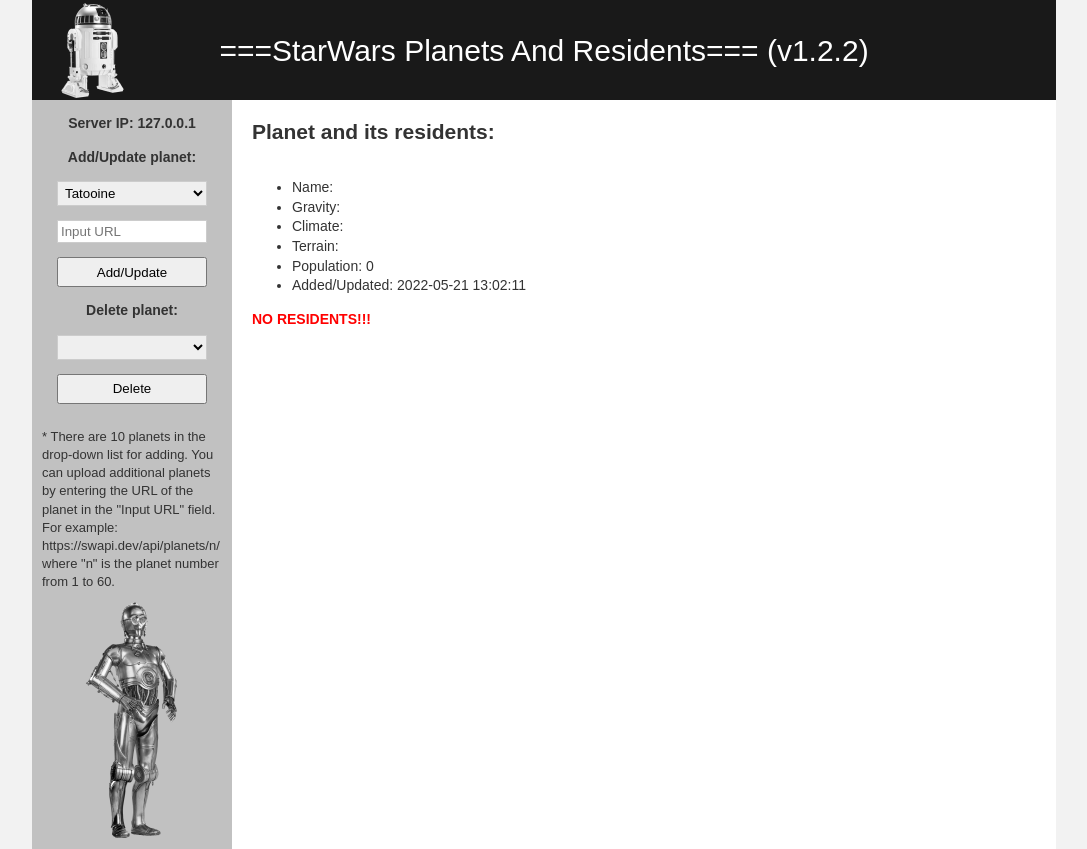
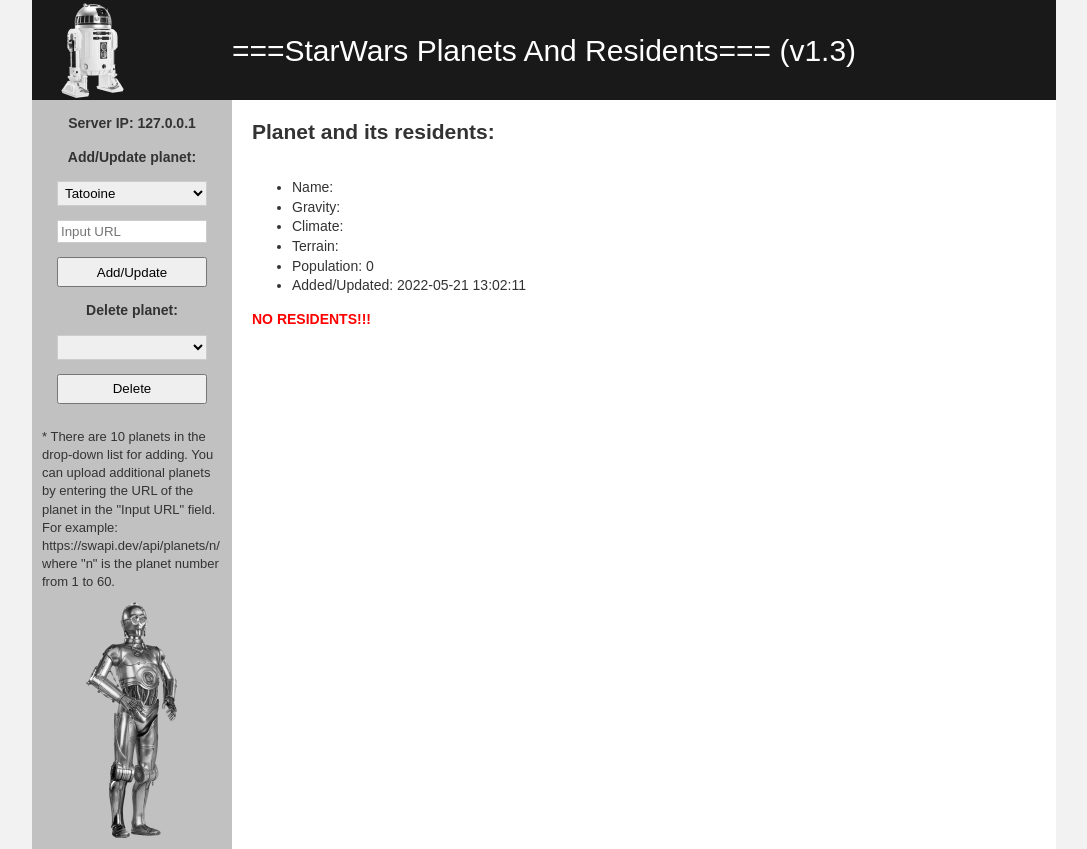
Before and after one commit to dobarden/epam24-diploma, a Flask app: page / in a window 1280 px wide. Shown: the top 849 px of the page, without its empty margins (96-1183 px from the left). Run offline with Flask 2, Linux system fonts and the light colour scheme; data that the repository does not hold is empty.

Commit message:
New version

```diff
--- a/swapp/templates/index.html
+++ b/swapp/templates/index.html
@@ -12,7 +12,7 @@
     <div class="content-wrapper">
         <header class="header">
             <img style="position:absolute; left:10px;" src="{{ url_for('static', filename='r2d2.png') }}" alt="robot">
-            <p class="text_head">===StarWars Planets And Residents=== (v1.2.2)</p>
+            <p class="text_head">===StarWars Planets And Residents=== (v1.3)</p>
 
         </header>
 
```
